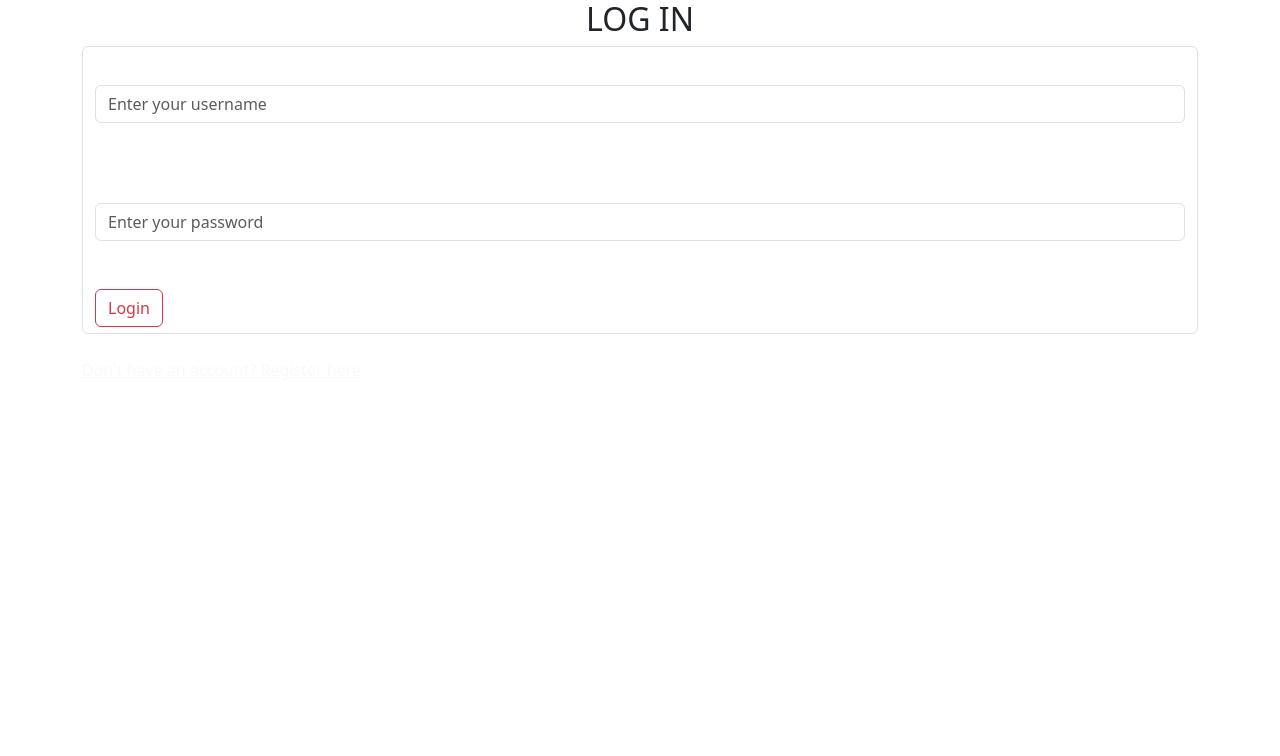
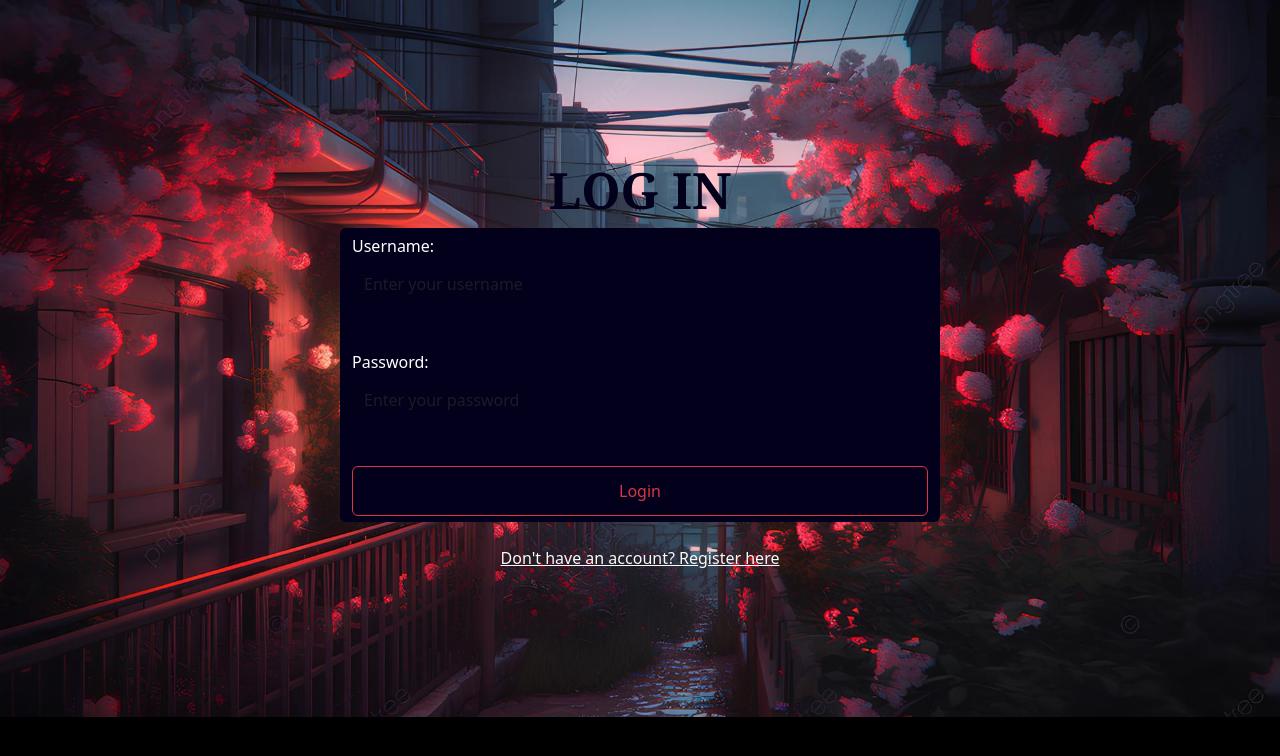
Before and after one commit to Q4erty/typing-speed, a plain HTML site: page frontend/html/login.html in a window 1280 px wide. Drawn offline with nearby package versions, Linux system fonts and the light colour scheme; the site is published under a folder, as on GitHub Pages, so addresses that start at the root find nothing.

Commit message:
also fixes

```diff
--- a/frontend/html/login.html
+++ b/frontend/html/login.html
@@ -5,7 +5,7 @@
     <meta name="viewport" content="width=device-width, initial-scale=1.0">
     <title>Login</title>
     <link href="https://cdn.jsdelivr.net/npm/bootstrap@5.3.3/dist/css/bootstrap.min.css" rel="stylesheet" integrity="sha384-QWTKZyjpPEjISv5WaRU9OFeRpok6YctnYmDr5pNlyT2bRjXh0JMhjY6hW+ALEwIH" crossorigin="anonymous">
-    <link rel="stylesheet" href="/frontend/css/form.css">
+    <link rel="stylesheet" href="../css/form.css">
 </head>
 <body>
     <main class='container' id='main'>
```
